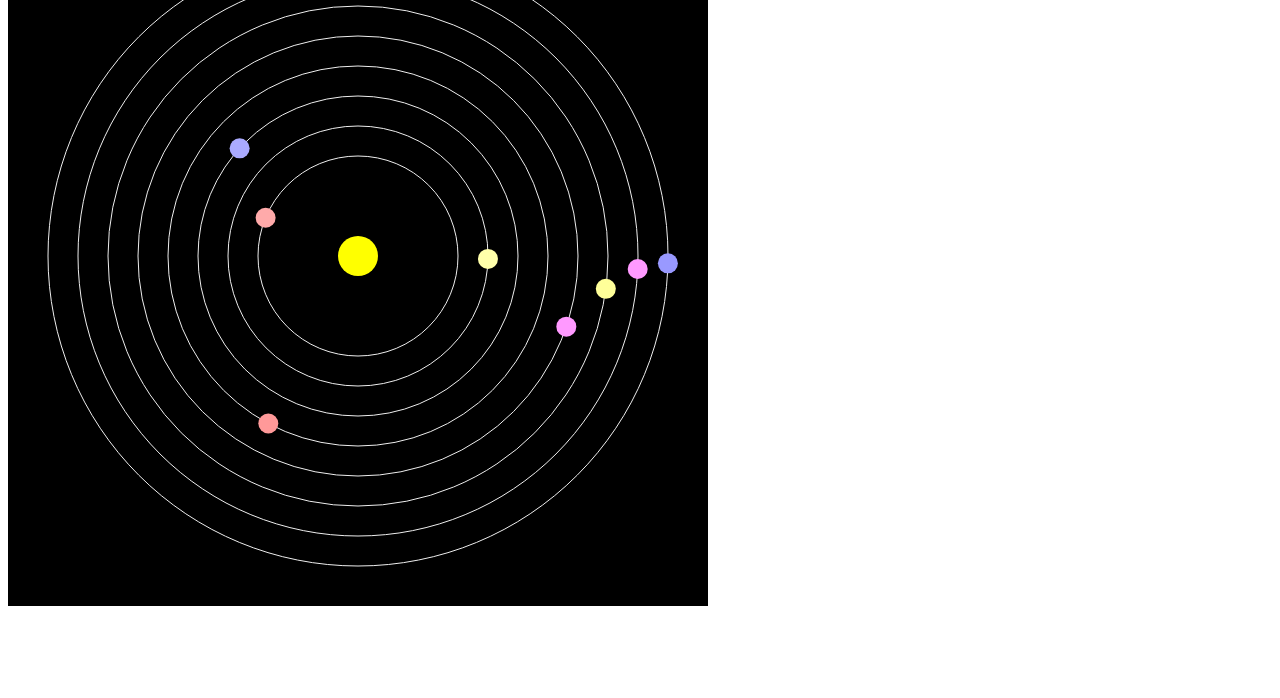
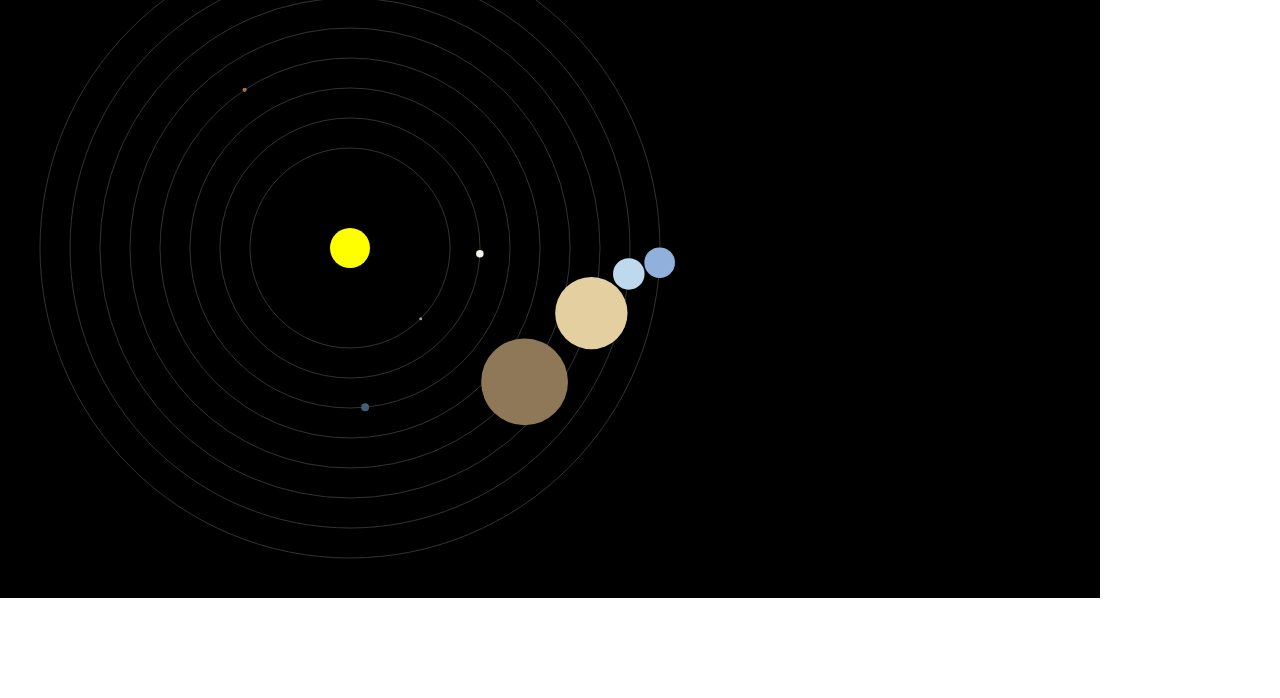
Before and after one commit to glredig/educational, a website built with webpack: page solar_system/index.html in a window 1280 px wide. Shown: the part 102-800 px from the top of the page. Built offline with nearby package versions, Linux system fonts and the light colour scheme.

Commit message:
day counter; styling; info box

```diff
--- /dev/null
+++ b/solar_system/css/main.css
@@ -0,0 +1,4 @@
+html, body {
+    padding: 0;
+    margin: 0;
+}
--- a/solar_system/index.html
+++ b/solar_system/index.html
@@ -4,9 +4,10 @@
   <head>
     <meta charset="UTF-8">
     <title>title</title>
+    <link rel="stylesheet" type="text/css" href="./css/main.css">
   </head>
   <body>
-    <section id="container"></section>
+    <section id="container" style="position: relative; width: 1100px; height: 700px; background: black"></section>
   </body>
   <script src="./js/bundle.js"></script>
 </html>
--- /dev/null
+++ b/solar_system/js/modules/DayCounter.js
@@ -0,0 +1,40 @@
+export default class DayCounter {
+  constructor(config) {
+    this.day = 0;
+    this.parentContainer = config.container;
+    this.parent = config.parent;
+  }
+
+  init() {
+    this._build();
+  }
+
+  incrementDay() {
+    this.day += 1;
+    this.numericDisplay.innerText = this.day;
+  }
+
+  _build() {
+    this.counterElement = document.createElement('div');
+    this.counterElement.style.position = 'absolute';
+    this.counterElement.style.top = '1em';
+    this.counterElement.style.right = '1em';
+    this.parentContainer.appendChild(this.counterElement);
+
+    this.numericDisplay = document.createElement('div');
+    this.numericDisplay.style.fontSize = '3em';
+    this.numericDisplay.style.color = '#eeeeee';
+    this.numericDisplay.style.fontFamily = 'arial';
+
+    this.counterElement.appendChild(this.numericDisplay);
+    this.numericDisplay.innerText = this.day;
+
+    this.labelElement = document.createElement('div');
+    this.labelElement.style.fontSize = '1.5em';
+    this.labelElement.style.color = '#e0e0e0';
+    this.labelElement.style.fontFamily = 'arial';
+
+    this.labelElement.innerText = 'days';
+    this.counterElement.appendChild(this.labelElement);
+  }
+}
--- a/solar_system/js/modules/Game.js
+++ b/solar_system/js/modules/Game.js
@@ -1,129 +1,77 @@
 import Sun from './Sun';
 import Planet from './Planet';
-
-const PLANETS = [
-  {
-    name: 'Mercury',
-    radius: 50,
-    speed: 1,
-    color: '#ffaaaa',
-    rads: 0,
-    info: 'Some cool stuff here',
-    size: 4,
-    period: 88.0,
-    diameter: 3031.9
-  },
-  {
-    name: 'Venus',
-    radius: 70,
-    speed: 1,
-    color: '#ffffaa',
-    rads: 0,
-    info: 'Some cool stuff here',
-    size: 3,
-    period: 224.7,
-    diameter: 7520.8
-  },
-  {
-    name: 'Earth',
-    radius: 90,
-    speed: 1,
-    color: '#aaaaff',
-    rads: 0,
-    info: 'Some cool stuff here',
-    size: 5,
-    period: 365.2,
-    diameter: 7917.5
-  },
-  {
-    name: 'Mars',
-    radius: 110,
-    speed: 1,
-    color: '#ff9999',
-    rads: 0,
-    info: 'Some cool stuff here',
-    size: 4,
-    period: 687.0,
-    diameter: 4212.3
-  },
-  {
-    name: 'Jupiter',
-    radius: 130,
-    speed: 1,
-    color: '#ff99ff',
-    rads: 0,
-    info: 'Some cool stuff here',
-    size: 6,
-    period: 4331.0,
-    diameter: 86881
-  },
-  {
-    name: 'Saturn',
-    radius: 150,
-    speed: 1,
-    color: '#ffff99',
-    rads: 0,
-    info: 'Some cool stuff here',
-    size: 6,
-    period: 10747.0,
-    diameter: 72367
-  },
-  {
-    name: 'Uranus',
-    radius: 170,
-    speed: 1,
-    color: '#ff99ff',
-    rads: 0,
-    info: 'Some cool stuff here',
-    size: 5,
-    period: 30589.0,
-    diameter: 31518
-  },
-  {
-    name: 'Neptune',
-    radius: 190,
-    speed: 1,
-    color: '#9999ff',
-    rads: 0,
-    info: 'Some cool stuff here',
-    size: 5,
-    period: 59800.0,
-    diameter: 30599
-  }
-]
+import DayCounter from './DayCounter';
+import InfoBox from './InfoBox';
+import { PLANETS } from './constants';
+import { pythagorean } from './utils';
 
 export default class Game {
     constructor(config) {
       this.container = config.container || document.querySelector('body');
       this.framecount = 0;
       this.day = 0;
+      this.planets = [];
+      this.cursorDistanceFromCenter = 0;
     }
 
     init() {
-      this.board = document.createElement('canvas');
       this.height = 700;
       this.width = 700;
-      this.board.height = this.height;
-      this.board.width = this.width;
       this.center = {
         x: this.width / 2,
         y: this.height / 2
       };
+      this._buildElements();
       this.ctx = this.board.getContext('2d');
-      this.container.appendChild(this.board);
       this.ctx.fillStyle = 'black';
       this.ctx.fillRect(0, 0, 700, 700);
-      this.planets = [];
       this.populatePlanets();
       this.sun = new Sun({ game: this });
       this.sun.init();
+      this.dayCounter = new DayCounter({
+        container: this.container,
+        parent: this
+      });
+      this.dayCounter.init();
+      this.infoBox = new InfoBox({
+        container: this.container,
+        parent: this
+      });
+      this.infoBox.init();
+      this._setupListeners();
       this.step();
+    }
+
+    setActivePlanet(planet) {
+      this.infoBox.updatePlanet({
+        name: planet.name,
+        info: planet.info
+      });
+    }
+
+    _buildElements() {
+      this.board = document.createElement('canvas');
+      this.board.height = this.height;
+      this.board.width = this.width;
+      this.container.appendChild(this.board);
+    }
+
+    _setupListeners() {
+      this.board.addEventListener('mousemove', (e) => {
+        const bounds = this.board.getBoundingClientRect();
+        const posX = e.clientX - bounds.left;
+        const posY = e.clientY - bounds.top;
+
+
+        this.cursorDistanceFromCenter = pythagorean(this.center.x - posX, this.center.y - posY);
+      });
     }
 
     step() {
       debugger;
       this.framecount += 1;
       this.day += 1;
+      this.dayCounter.incrementDay();
       this.update(this.day);
       this.draw();
 
@@ -143,7 +91,11 @@ export default class Game {
       this.sun.draw();
 
       this.planets.forEach((planet) => {
-        planet.draw();
+        planet.drawOrbitPath();
+      });
+
+      this.planets.forEach((planet) => {
+        planet.drawPlanet();
       });
     }
 
--- /dev/null
+++ b/solar_system/js/modules/InfoBox.js
@@ -0,0 +1,45 @@
+export default class InfoBox {
+  constructor(config) {
+    this.container = config.container;
+    this.parent = config.parent;
+    this.planet = null;
+  }
+
+  init() {
+    this._build();
+  }
+
+  updatePlanet(planet) {
+    if (!planet) {
+      this.infoContainer.style.display = 'none';
+      return false;
+    }
+
+    this.planetName.innerText = planet.name;
+    this.planetInfo.innerText = planet.info;
+    this.infoContainer.style.display = 'block';
+  }
+
+  _build() {
+    this.infoContainer = document.createElement('div');
+    this.infoContainer.style.width = '300px';
+    this.infoContainer.style.height = '500px';
+    this.infoContainer.style.border = '1px solid #666666';
+    this.infoContainer.style.color = '#aaaaaa';
+    this.infoContainer.style.padding = '1em';
+    this.infoContainer.style.fontFamily = 'arial';
+    this.infoContainer.style.borderRadius = '2px';
+    this.infoContainer.style.position = 'absolute';
+    this.infoContainer.style.right = '1em';
+    this.infoContainer.style.bottom = '1em';
+
+    this.planetName = document.createElement('h2');
+    this.infoContainer.appendChild(this.planetName);
+
+    this.planetInfo = document.createElement('article');
+    this.infoContainer.appendChild(this.planetInfo);
+
+    this.infoContainer.style.display = 'none';
+    this.container.appendChild(this.infoContainer);
+  }
+}
--- a/solar_system/js/modules/Planet.js
+++ b/solar_system/js/modules/Planet.js
@@ -1,9 +1,8 @@
 import { radsToCartesian } from './utils.js';
-import { PLANET_SIZE_MULTIPLIER } from './constants.js';
+import { PLANET_SIZE_MULTIPLIER, HIGHLIGHT_TOLERANCE } from './constants.js';
 
 export default class Planet {
   constructor(config) {
-    console.log('m', PLANET_SIZE_MULTIPLIER);
     this.name = config.name || 'Planet X';
     this.color = config.color || '#9999fa';
     this.speed = config.speed || 1;
@@ -11,8 +10,9 @@ export default class Planet {
     this.info = config.info;
     this.game = config.game;
     this.rads = 0;
-    this.diameter = 10;
+    this.diameter = config.diameter * PLANET_SIZE_MULTIPLIER;
     this.period = config.period;
+    this.active = false;
   }
 
   init()  {
@@ -21,25 +21,27 @@ export default class Planet {
     // Make dynamic
     this.x = this.game.width / 2 + this.radius;
     this.y = this.game.height / 2;
-    this.draw();
   }
 
   update(day) {
-    let rads = parseFloat(day) * Math.PI / parseFloat(this.period);
+    let rads = parseFloat(day * 2) * Math.PI / parseFloat(this.period);
     let { x, y } = radsToCartesian(rads, this.radius, this.game.center);
     this.x = x;
     this.y = y;
-  }
-
-  draw() {
-    this.drawOrbitPath();
-    this.drawPlanet();
+    if (this.game.cursorDistanceFromCenter >= this.radius - HIGHLIGHT_TOLERANCE &&
+        this.game.cursorDistanceFromCenter <= this.radius + HIGHLIGHT_TOLERANCE) {
+      this.active = true;
+      this.game.setActivePlanet(this);
+    }
+    else {
+      this.active = false;
+    }
   }
 
   drawOrbitPath() {
     this.ctx.beginPath();
     this.ctx.fillStyle = 'none';
-    this.ctx.strokeStyle = '#eeeeee';
+    this.ctx.strokeStyle = this.active ? '#ffffff' : '#333333';
     this.ctx.arc(this.game.center.x, this.game.center.y, this.radius, 0, Math.PI * 2);
     this.ctx.stroke();
   }
--- a/solar_system/js/modules/constants.js
+++ b/solar_system/js/modules/constants.js
@@ -1 +1,94 @@
 export const PLANET_SIZE_MULTIPLIER = .0005;
+
+export const HIGHLIGHT_TOLERANCE = 5;
+
+export const PLANETS = [
+    {
+      name: 'Mercury',
+      radius: 50,
+      speed: 1,
+      color: '#a39c94',
+      rads: 0,
+      info: 'Some cool stuff here',
+      size: 4,
+      period: 88.0,
+      diameter: 3031.9
+    },
+    {
+      name: 'Venus',
+      radius: 70,
+      speed: 1,
+      color: '#f4f2eb',
+      rads: 0,
+      info: 'Some cool stuff here',
+      size: 3,
+      period: 224.7,
+      diameter: 7520.8
+    },
+    {
+      name: 'Earth',
+      radius: 90,
+      speed: 1,
+      color: '#406078',
+      rads: 0,
+      info: 'Some cool stuff here',
+      size: 5,
+      period: 365.2,
+      diameter: 7917.5
+    },
+    {
+      name: 'Mars',
+      radius: 110,
+      speed: 1,
+      color: '#9c754f',
+      rads: 0,
+      info: 'Some cool stuff here',
+      size: 4,
+      period: 687.0,
+      diameter: 4212.3
+    },
+    {
+      name: 'Jupiter',
+      radius: 130,
+      speed: 1,
+      color: '#8f7857',
+      rads: 0,
+      info: 'Some cool stuff here',
+      size: 6,
+      period: 4331.0,
+      diameter: 86881
+    },
+    {
+      name: 'Saturn',
+      radius: 150,
+      speed: 1,
+      color: '#e4cfa0',
+      rads: 0,
+      info: 'Some cool stuff here',
+      size: 6,
+      period: 10747.0,
+      diameter: 72367
+    },
+    {
+      name: 'Uranus',
+      radius: 170,
+      speed: 1,
+      color: '#bed9ed',
+      rads: 0,
+      info: 'Some cool stuff here',
+      size: 5,
+      period: 30589.0,
+      diameter: 31518
+    },
+    {
+      name: 'Neptune',
+      radius: 190,
+      speed: 1,
+      color: '#91b1dd',
+      rads: 0,
+      info: 'Some cool stuff here',
+      size: 5,
+      period: 59800.0,
+      diameter: 30599
+    }
+  ];
--- a/solar_system/js/modules/utils.js
+++ b/solar_system/js/modules/utils.js
@@ -7,3 +7,7 @@ export function radsToCartesian(rads, radius, center) {
     y: y + center.y
   }
 }
+
+export function pythagorean(x, y) {
+  return Math.sqrt(Math.pow(x, 2) + Math.pow(y, 2));
+}
```
Also changed, not shown: solar_system/js/bundle.js, 1 other file.
